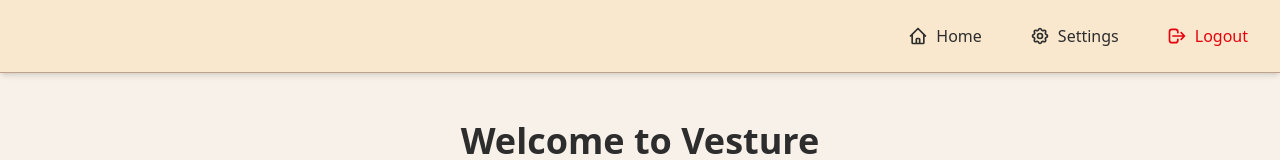
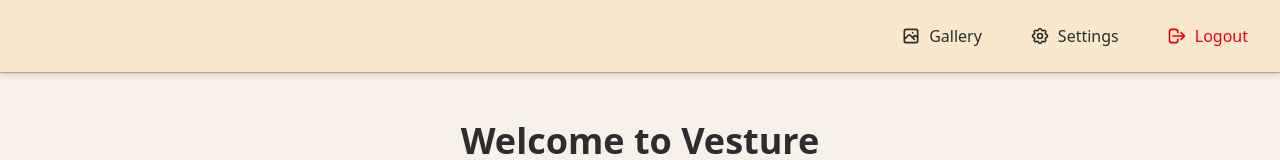
Before and after one commit to RoiceOgalesco1/Style-App, a React (Vite) app in the folder frontend/style-fit/: page /uploads in a window 1280 px wide. Shown: the top 160 px of the page. Built offline with nearby package versions, Linux system fonts and the light colour scheme.

Commit message:
can upload any number of photo

```diff
--- a/frontend/style-fit/src/components/Header.jsx
+++ b/frontend/style-fit/src/components/Header.jsx
@@ -8,7 +8,7 @@
     navigate('/login');
   };
 
-  const handleHome = () => {
+  const handleGallery = () => {
     navigate('/uploads');
   };
 
@@ -24,7 +24,7 @@
           {/* Navigation Buttons */}
           <div className="flex items-center space-x-4">
             <button
-              onClick={handleHome}
+              onClick={handleGallery}
               className="flex items-center space-x-2 px-4 py-2 text-[#2D2D2D] hover:text-[#769898] transition-colors rounded-lg hover:bg-[#F8F1E9]"
             >
               <svg
@@ -37,10 +37,10 @@
                   strokeLinecap="round"
                   strokeLinejoin="round"
                   strokeWidth={2}
-                  d="M3 12l2-2m0 0l7-7 7 7M5 10v10a1 1 0 001 1h3m10-11l2 2m-2-2v10a1 1 0 01-1 1h-3m-6 0a1 1 0 001-1v-4a1 1 0 011-1h2a1 1 0 011 1v4a1 1 0 001 1m-6 0h6"
+                  d="M4 16l4.586-4.586a2 2 0 012.828 0L16 16m-2-2l1.586-1.586a2 2 0 012.828 0L20 14m-6-6h.01M6 20h12a2 2 0 002-2V6a2 2 0 00-2-2H6a2 2 0 00-2 2v12a2 2 0 002 2z"
                 />
               </svg>
-              <span>Home</span>
+              <span>Gallery</span>
             </button>
 
             <button
--- a/frontend/style-fit/src/pages/UploadsPage.jsx
+++ b/frontend/style-fit/src/pages/UploadsPage.jsx
@@ -28,12 +28,12 @@
   const handleSubmit = (e) => {
     e.preventDefault();
     const uploadedPhotos = Object.keys(photos);
-    if (uploadedPhotos.length === numberOfBoxes) {
+    if (uploadedPhotos.length > 0) {
       alert('Photos uploaded successfully! (This is a test message)');
       // Here you would typically send the photos to your backend
       console.log('Photos:', photos);
     } else {
-      alert(`Please upload all ${numberOfBoxes} photos before submitting.`);
+      alert('Please upload at least one photo before submitting.');
     }
   };
 
@@ -85,7 +85,7 @@
           <div className="text-center">
             <button
               type="submit"
-              disabled={Object.keys(photos).length !== numberOfBoxes}
+              disabled={Object.keys(photos).length === 0}
               className="px-8 py-3 bg-[#d49f91] text-white font-semibold rounded-lg shadow-md hover:bg-[#769898] transition disabled:opacity-50 disabled:cursor-not-allowed"
             >
               Add Photos
```
